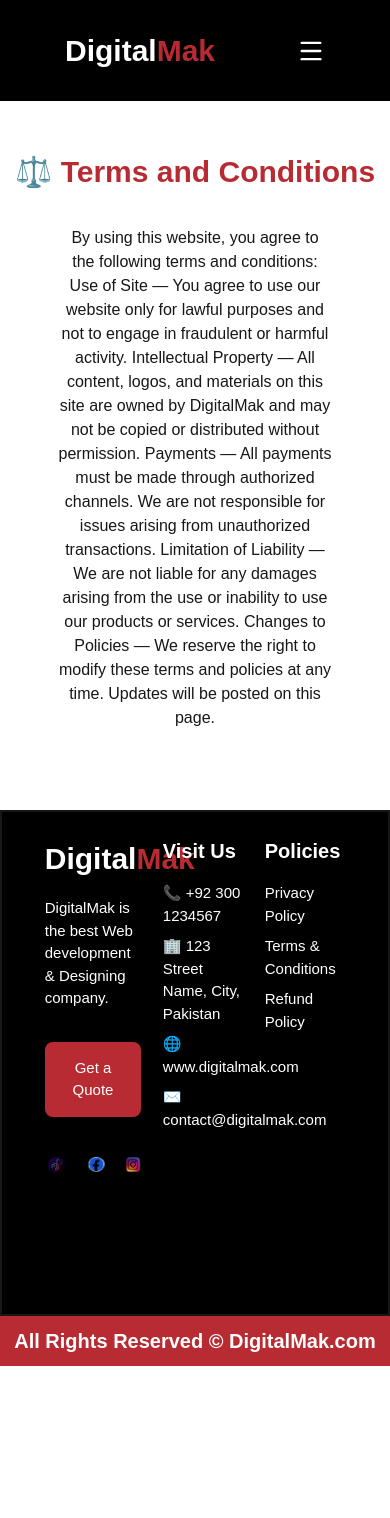
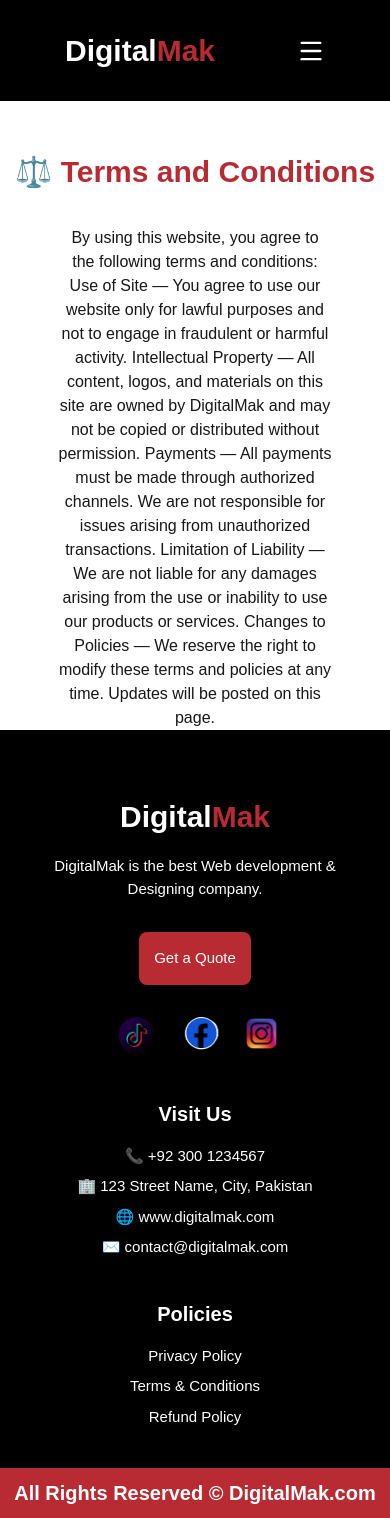
Before and after one commit to Ayanwebdev1/DigitalMak, a Next.js app: page /terms in a window 390 px wide. Before the commit the page ends 1366 px from the top, so only its background shows below. Built offline with nearby package versions, Linux system fonts and the light colour scheme.

Commit message:
Made home page responsive

```diff
--- a/app/components/Footer.js
+++ b/app/components/Footer.js
@@ -1,30 +1,31 @@
+
 import React from 'react'
 import Link from 'next/link'
 
-
 const Footer = () => {
   return (
-
     <>
       <footer>
-                <div className='footer h-[60vh] w-full box-border m-0 p-0 overflow-hidden border-2 mt-20 bg-black flex justify-around items-start px-8'>
+        <div className='footer h-auto w-full box-border m-0 p-0 overflow-hidden bg-black flex flex-col md:flex-row justify-around items-start px-6 py-10'>
 
           {/* Left Column - Logo + Info */}
-                    <div className="logo-info w-[30%] mt-6 font-bold text-white text-[30px]">
-                        <Link href="/" className="inline-block">
+          <div className="logo-info w-full md:w-[30%] mt-6 font-bold text-white text-[30px] flex flex-col items-center md:items-start">
+            <Link href="/" className="inline-block text-center md:text-left">
               Digital<span className='text-[#B82B32] text-[30px]'>Mak</span>
             </Link>
 
-                        <div className='font-normal text-[15px] mt-4'>
+            <div className='font-normal text-[15px] mt-4 text-center md:text-left'>
               DigitalMak is the best Web development & Designing company.
             </div>
 
-                        <Link href="/getquote"><button className="btn mt-8 p-[15px] bg-[#B82B32] text-white font-normal rounded-lg  text-[15px] hover: cursor-pointer hover:scale-103 transition-all duration-100 ease-in delay-100">
+            <Link href="/getquote">
+              <button className="btn mt-8 p-[15px] bg-[#B82B32] text-white font-normal rounded-lg text-[15px] hover:cursor-pointer hover:scale-105 transition-all duration-200 ease-in-out">
                 Get a Quote
-                        </button></Link>
+              </button>
+            </Link>
 
             {/* Social Links */}
-                        <div className="buttons flex mt-9 gap-4 items-center">
+            <div className="buttons flex mt-6 gap-4 items-center justify-center md:justify-start">
               <Link href="https://www.Tiktok.com/" target="_blank">
                 <img className='socialicon cursor-pointer' width={50} src="/Tiktok.png" alt="Tiktok" />
               </Link>
@@ -40,9 +41,9 @@
           </div>
 
           {/* Center Column - Visit Us */}
-                    <div className="visit-us w-[25%] mt-6 text-white">
+          <div className="visit-us w-full md:w-[25%] mt-10 md:mt-6 text-white flex flex-col items-center md:items-start">
             <h2 className='text-[20px] font-bold mb-4'>Visit Us</h2>
-                        <ul className='space-y-2 text-[15px]'>
+            <ul className='space-y-2 text-[15px] text-center md:text-left'>
               <li className='cursor-pointer'>📞 +92 300 1234567</li>
               <li className='cursor-pointer'>🏢 123 Street Name, City, Pakistan</li>
               <li className='cursor-pointer'>🌐 www.digitalmak.com</li>
@@ -51,27 +52,22 @@
           </div>
 
           {/* Right Column - Policies */}
-                    <div className="policies w-[25%] mt-6 text-white">
+          <div className="policies w-full md:w-[25%] mt-10 md:mt-6 text-white flex flex-col items-center md:items-start">
             <h2 className='text-[20px] font-bold mb-4'>Policies</h2>
-                        <ul className='space-y-2 text-[15px]'>
+            <ul className='space-y-2 text-[15px] text-center md:text-left'>
               <li><Link href="/privacy" className='hover:text-[#B82B32]'>Privacy Policy</Link></li>
               <li><Link href="/terms" className='hover:text-[#B82B32]'>Terms & Conditions</Link></li>
               <li><Link href="/refund" className='hover:text-[#B82B32]'>Refund Policy</Link></li>
             </ul>
-
           </div>
 
         </div>
-
       </footer>
 
       <div className='w-full h-[50px] bg-[#B82B32] text-[20px] text-white flex justify-center items-center font-bold'>
         All Rights Reserved © DigitalMak.com
       </div>
-
     </>
-
-
   )
 }
 
--- a/app/globals.css
+++ b/app/globals.css
@@ -28,3 +28,10 @@
   -ms-overflow-style: none;
   scrollbar-width: none;
 }
+
+@media (max-width: 768px) {
+  .hero{
+    flex-direction: column;
+    margin-left: 0;
+  }
+}
```
Also changed, not shown: app/components/Hero.js (+35 -29 lines). Lines whose indentation alone changed are shown as unchanged.
